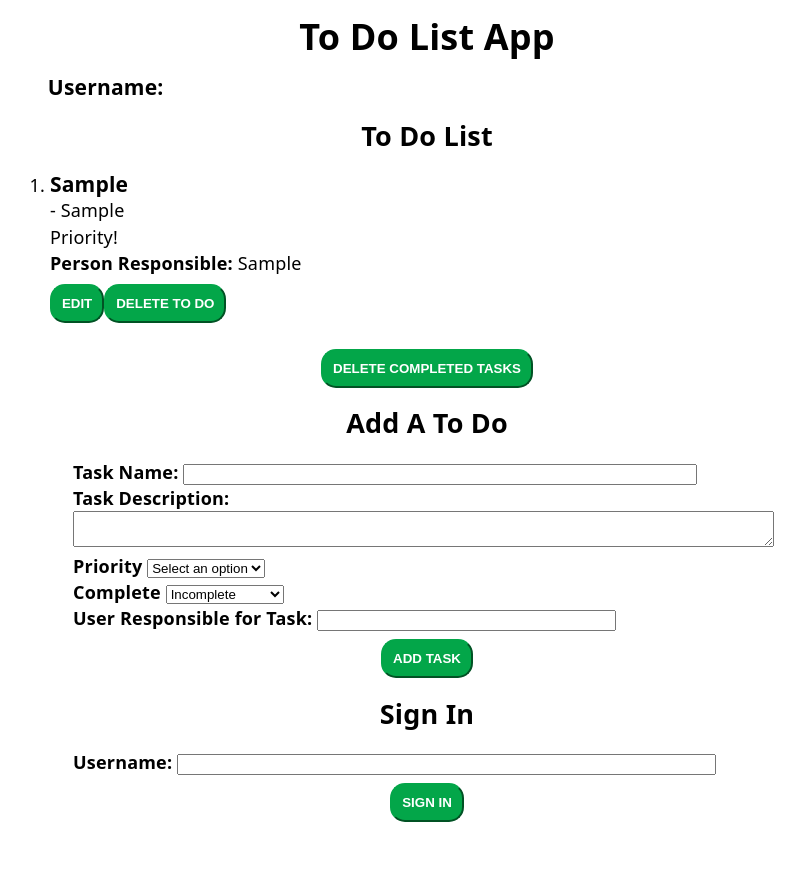
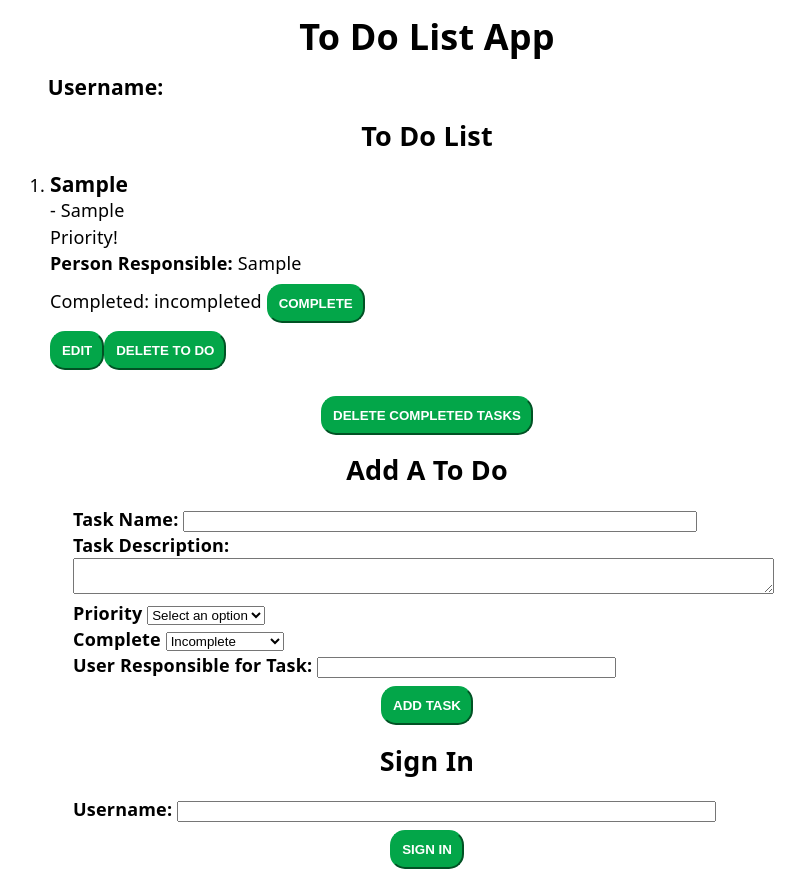
Before and after one commit to irishmaiden18/4-react-to-do-list, a React (Vite) app: page / in a window 1280 px wide. Both pictures are taken after typing "Sample", "Sample", "Sample" into the empty fields and a click on the button "ADD TASK". Shown: the whole page, without its empty margins (213-1018 px from the left). Before the commit the page ends 830 px from the top, so only its background shows below. Built offline with nearby package versions, Linux system fonts and the light colour scheme.

Commit message:
adds changing completion for tasks via a button

```diff
--- a/src/App.jsx
+++ b/src/App.jsx
@@ -53,7 +53,7 @@ function App() {
   // function to editTodo, takes in todo id and taskData
   const editTodo = (id, taskData) => {
 
-    // set isEditMode state to true
+    // set isEditMode state to true so we get the edit form
     setIsEditMode(true)
 
     // set the editId to the parameter id
@@ -64,15 +64,15 @@ function App() {
 
   const confirmUpdate = (task, description, priority, username) => {
 
-    // go through each todo until we get to the one whose ID we originally clicked
+    // go through each todo until we get to the one whose ID we want to update
     const updatedList = toDos.map((todo) => {
 
       // when we find the one to update,
       if(todo.id === editId) {
 
-        // modify the properties to equal what is in the input fields by creating a new todo with those properties and those of our original todo
-        // use ...todo to retain all other properties of our todo
+        // modify the properties to equal what is in the input fields by creating a new todo with those properties and those of our original todo. if one of the properties is blank use the property value already there in the list.
         const updatedTodo = {
+          // use ...todo to retain all other properties of our todo
           ...todo,
           task: task || todo.task,
           taskDescription: description || todo.taskDescription,
@@ -96,6 +96,40 @@ function App() {
   }
 
 
+  const handleCompleteTask = (id) => {
+
+    console.log(id)
+
+    // go through each todo until we get to the one whose ID we want to update
+    const updatedList = toDos.map((todo) => {
+
+      // when we find the one to update,
+      if(todo.id === id) {
+
+        // modify the completed property to equal the oposite of what it is now
+        // use ...todo to retain all other properties of our todo
+        const updatedTodo = {
+          // use ...todo to retain all other properties of our todo
+          ...todo,
+          completed: !todo.completed
+        }
+
+        // return updated todo to our final list
+        return updatedTodo
+
+      // if it is not the todo we want to update,
+      } else {
+
+        // return the todo as is
+        return todo
+      }
+    })
+
+    // set our todolist to the updated list we just created with the updated todo
+    setToDos(updatedList)
+  }
+
+
 
   return (
     <>
@@ -108,6 +142,7 @@ function App() {
         deleteCompletedToDos={deleteCompletedToDos}
         displayUsername={displayUsername}
         editTodo={editTodo}
+        handleCompleteTask={handleCompleteTask}
       />
 
       {/* import ToDoForm component with fed props */}
--- a/src/components/ToDoDisplayItem.jsx
+++ b/src/components/ToDoDisplayItem.jsx
@@ -1,6 +1,6 @@
 
 // destructure the given props
-const ToDoDisplayItem = ({toDo, deleteToDo, editTodo}) => {
+const ToDoDisplayItem = ({toDo, deleteToDo, editTodo, handleCompleteTask}) => {
 
     // function to capitalize the first letter of every word of the task title
     const capitalizeFirstLetterEveryWord = (string) => {
@@ -39,7 +39,8 @@ const ToDoDisplayItem = ({toDo, deleteToDo, editTodo}) => {
         <p><b>{toDo.priority}</b> Priority!</p>
         <p><b>Person Responsible:</b> {toDo.username}</p>
         {/* only display the completed part if the item is, in fact, completed */}
-        {toDo.completed && <h5>Completed!</h5>}
+        {/* {toDo.completed && <h5>Completed!</h5>} */}
+        <p>Completed: {toDo.completed ? "completed" : "incompleted"} <button onClick={() => handleCompleteTask(toDo.id)}>Complete</button></p>
         <button onClick={() => editTodo(toDo.id)}>Edit</button>
         <button onClick={() => deleteToDo(toDo.id)}>Delete To Do</button>
     </>
--- a/src/components/ToDoDisplayList.jsx
+++ b/src/components/ToDoDisplayList.jsx
@@ -1,7 +1,7 @@
 import ToDoDisplayItem from "./ToDoDisplayItem"
 
 // destructure fed props
-const ToDoDisplayList = ({toDos, deleteToDo, deleteCompletedToDos, displayUsername, editTodo}) => {
+const ToDoDisplayList = ({toDos, deleteToDo, deleteCompletedToDos, displayUsername, editTodo, handleCompleteTask}) => {
 
     // function to display our list of ToDos, takes in an array of ToDos
     const displayList = (toDos) => {
@@ -25,7 +25,7 @@ const ToDoDisplayList = ({toDos, deleteToDo, deleteCompletedToDos, displayUserna
                     (updatedToDos.map((toDo) => (
                         // set key equal to the unique id's created when adding a toDo
                         <li key={toDo.id}>
-                            <ToDoDisplayItem toDo={toDo} deleteToDo={deleteToDo} editTodo={editTodo}/>
+                            <ToDoDisplayItem toDo={toDo} deleteToDo={deleteToDo} editTodo={editTodo} handleCompleteTask={handleCompleteTask}/>
                         </li>
                     ))) : (
                         <h3 className="empty-list">List is Empty! Please add an item.</h3>
```
